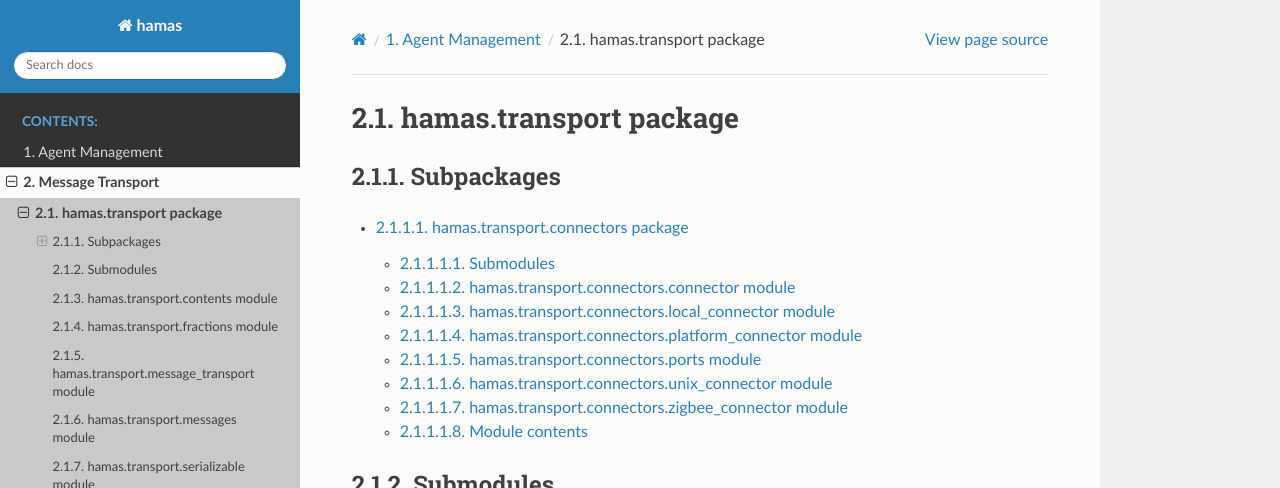
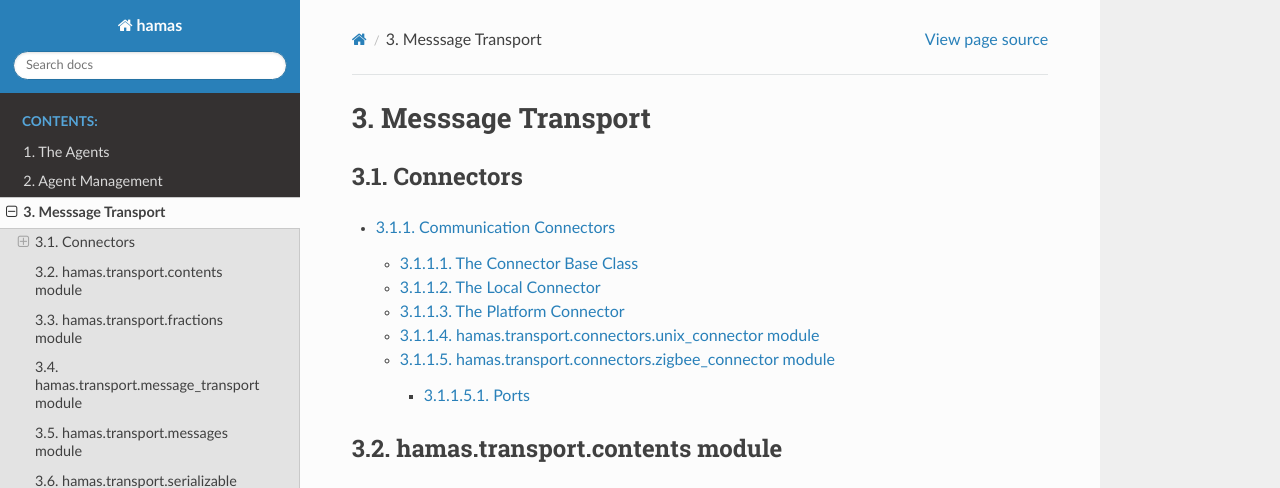
Before and after one commit to mbrunnen/hamas, a Sphinx documentation site: the page built from docs/hamas.transport.rst, in a window 1280 px wide and 1400 px high. Shown: the top 488 px of the window. Built offline with Sphinx 7.4.7 and the Read the Docs theme 2.0.0, drawn with Linux system fonts in a browser that asks for light colours; formulas are drawn with MathJax 3; some of the changed text lies outside the part shown; grey boxes are pictures that could not be loaded.

Commit message:
Agent docu

```diff
--- /dev/null
+++ b/docs/hamas.agents.rst
@@ -0,0 +1,6 @@
+The Agents
+--------------------------
+.. automodule:: hamas.agents
+    :members:
+    :undoc-members:
+    :show-inheritance:
--- a/docs/hamas.rst
+++ /dev/null
@@ -1,54 +0,0 @@
-.. toctree::
-
-.. automodule:: hamas.agents
-    :members:
-    :undoc-members:
-    :show-inheritance:
-
-Agent Management
---------------------------
-
-.. automodule:: hamas.management
-    :members:
-    :undoc-members:
-    :show-inheritance:
-
-Message Transport
---------------------------
-.. toctree::
-
-    hamas.transport
-
-Configuration
---------------------------
-
-.. automodule:: hamas.configuration
-    :members:
-    :undoc-members:
-    :show-inheritance:
-
-Miscelleanous
------------------------
-
-Exceptions
-~~~~~~~~~~
-.. automodule:: hamas.exceptions
-    :members:
-    :undoc-members:
-    :show-inheritance:
-
-Logging
-~~~~~~~~~~
-
-.. automodule:: hamas.logger
-    :members:
-    :undoc-members:
-    :show-inheritance:
-
-Helper Functions
-~~~~~~~~~~~~~~~~
-
-.. automodule:: hamas.utils
-    :members:
-    :undoc-members:
-    :show-inheritance:
--- a/docs/hamas.transport.connectors.rst
+++ b/docs/hamas.transport.connectors.rst
@@ -1,10 +1,7 @@
-hamas.transport.connectors package
+Communication Connectors
 ==================================
 
-Submodules
-----------
-
-hamas.transport.connectors.connector module
+The Connector Base Class
 -------------------------------------------
 
 .. automodule:: hamas.transport.connectors.connector
@@ -12,7 +9,7 @@
     :undoc-members:
     :show-inheritance:
 
-hamas.transport.connectors.local_connector module
+The Local Connector
 -------------------------------------------------
 
 .. automodule:: hamas.transport.connectors.local_connector
@@ -20,18 +17,10 @@
     :undoc-members:
     :show-inheritance:
 
-hamas.transport.connectors.platform_connector module
+The Platform Connector
 ----------------------------------------------------
 
 .. automodule:: hamas.transport.connectors.platform_connector
-    :members:
-    :undoc-members:
-    :show-inheritance:
-
-hamas.transport.connectors.ports module
----------------------------------------
-
-.. automodule:: hamas.transport.connectors.ports
     :members:
     :undoc-members:
     :show-inheritance:
@@ -52,11 +41,10 @@
     :undoc-members:
     :show-inheritance:
 
+Ports
+~~~~~
 
-Module contents
----------------
-
-.. automodule:: hamas.transport.connectors
+.. automodule:: hamas.transport.connectors.ports
     :members:
     :undoc-members:
     :show-inheritance:
--- a/docs/hamas.transport.rst
+++ b/docs/hamas.transport.rst
@@ -1,15 +1,12 @@
-hamas.transport package
+Messsage Transport
 =======================
 
-Subpackages
+Connectors
 -----------
 
 .. toctree::
 
     hamas.transport.connectors
-
-Submodules
-----------
 
 hamas.transport.contents module
 -------------------------------
@@ -50,12 +47,3 @@
     :members:
     :undoc-members:
     :show-inheritance:
-
-
-Module contents
----------------
-
-.. automodule:: hamas.transport
-    :members:
-    :undoc-members:
-    :show-inheritance:
```
Also changed, not shown: docs/hamas.configuration.rst (added, +7 -0 lines), docs/hamas.management.rst (added, +7 -0 lines), docs/hamas.miscelleanous.rst (added, +25 -0 lines), docs/index.rst (+7 -5 lines).
